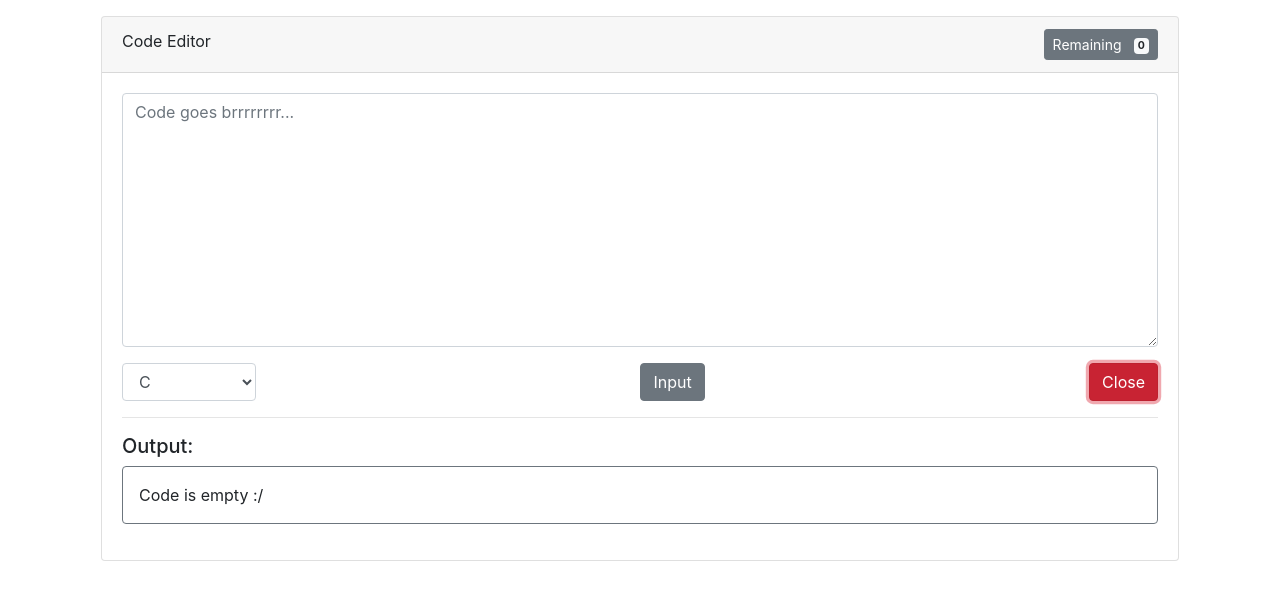
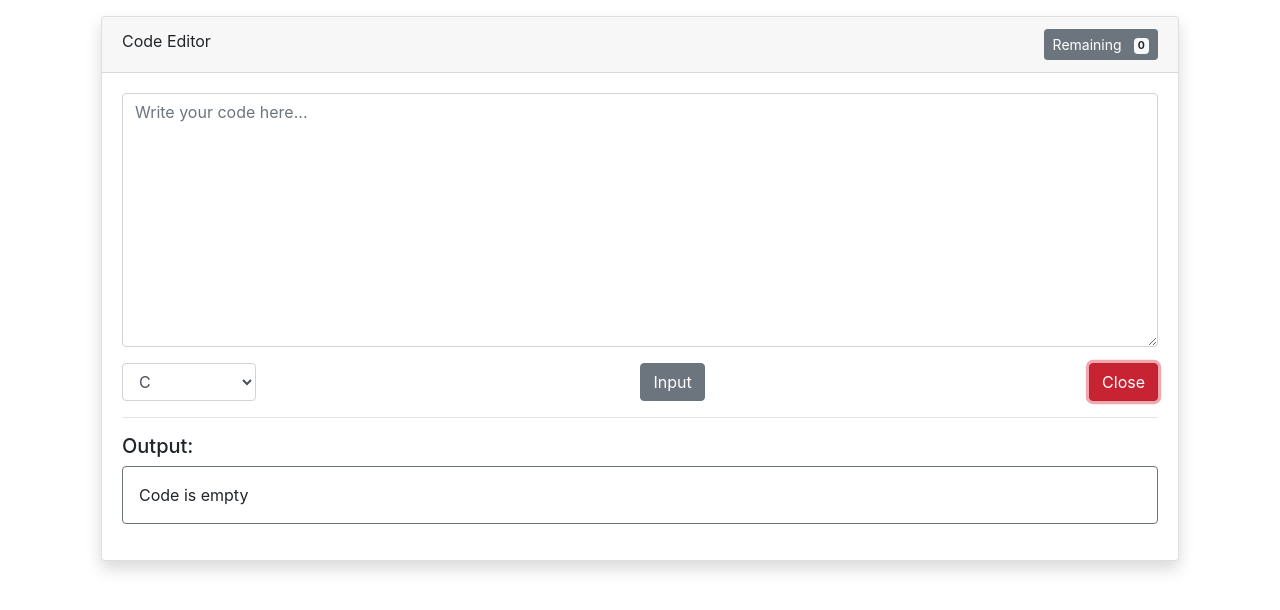
Before and after one commit to bmqube/compilerFrontend, a plain HTML site: page index.html in a window 1280 px wide. Both pictures are taken after a click on the button "Run". Drawn offline with nearby package versions, Linux system fonts and the light colour scheme; no server answers.

Commit message:
Updated UI and Texts

```diff
--- a/app.js
+++ b/app.js
@@ -54,7 +54,7 @@ function runCode() {
         memory.innerText = `Memory Used: ${data["memory"]}`;
       });
   } else if (!stdout.innerText) {
-    stdout.innerText = "Code is empty :/";
+    stdout.innerText = "Code is empty";
   }
 }
 
--- a/index.html
+++ b/index.html
@@ -20,7 +20,7 @@
   </head>
   <body>
     <div class="container">
-      <div class="card m-3">
+      <div class="card m-3 shadow">
         <div class="card-header">
           Code Editor<button
             type="button"
@@ -36,7 +36,7 @@
               class="form-control"
               id="code"
               rows="10"
-              placeholder="Code goes brrrrrrrr..."
+              placeholder="Write your code here..."
             ></textarea>
           </div>
           <div class="collapse form-group" id="collapseStdin">
@@ -44,7 +44,7 @@
               class="form-control"
               id="stdin"
               rows="4"
-              placeholder="Input goes brrrrrrrr...."
+              placeholder="Write your input here..."
             ></textarea>
           </div>
           <div class="d-flex justify-content-between">
```
